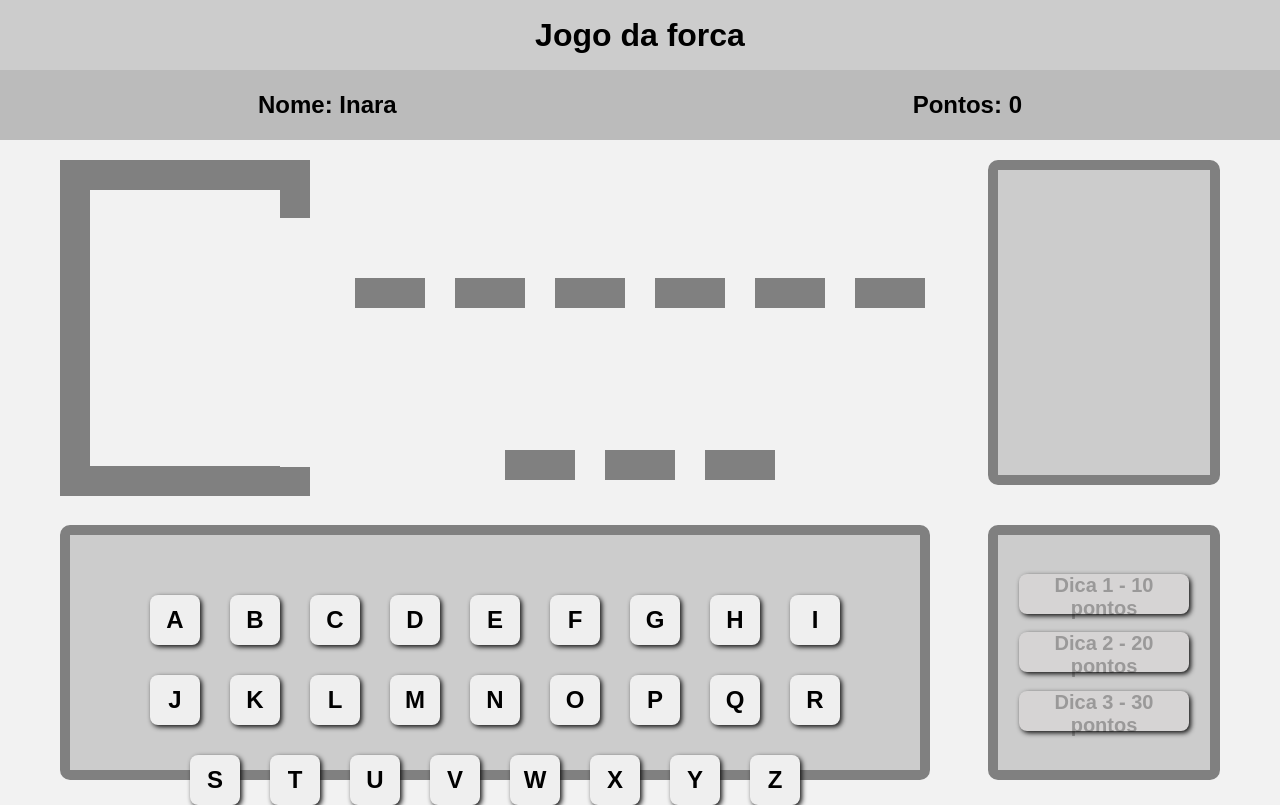
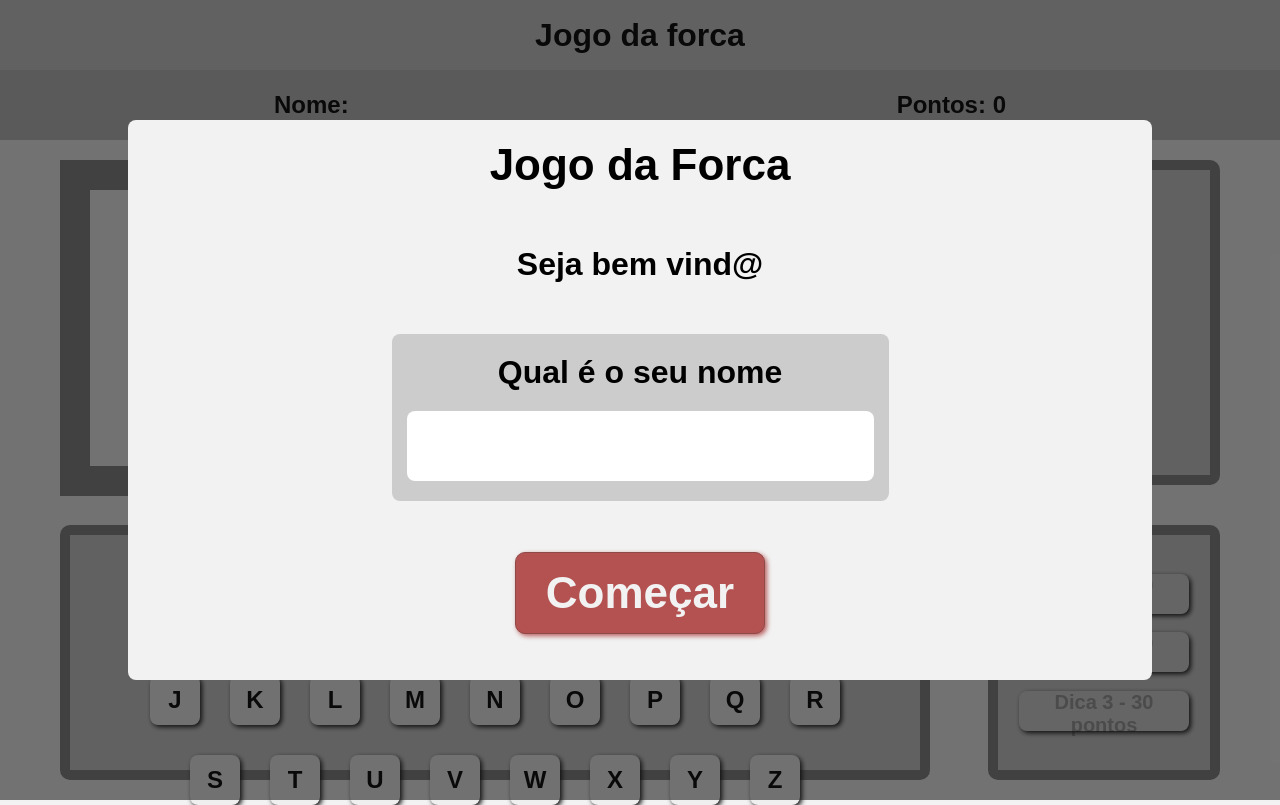
Before and after one commit to Inaralmeida/jogoDaForca, a plain HTML site: page index.html in a window 1280 px wide. Drawn offline with Linux system fonts and the light colour scheme.

Commit message:
feat: modal start

```diff
--- /dev/null
+++ b/css/modal.css
@@ -0,0 +1,61 @@
+.modal {
+  width: 100%;
+  height: 100vh;
+  position: absolute;
+  top: 0;
+  left: 0;
+  background-color: #11111190;
+  display: flex;
+  align-items: center;
+  justify-content: center;
+}
+
+.modal-content {
+  width: 80%;
+  height: 70%;
+  background-color: #f2f2f2;
+  border-radius: 8px;
+  padding: 20px 15px;
+  display: flex;
+  align-items: center;
+  flex-direction: column;
+  justify-content: space-between;
+}
+
+.modal-content .header {
+  width: 100%;
+  height: 80px;
+  text-align: center;
+}
+
+.modal-content .content {
+  width: 100%;
+  height: calc(100% - 80px);
+  display: flex;
+  align-items: center;
+  justify-content: space-around;
+  flex-direction: column;
+}
+
+.modal-content form {
+  width: 50%;
+  background-color: #ccc;
+  display: flex;
+  align-items: center;
+  border-radius: 8px;
+  padding: 20px 15px;
+  flex-direction: column;
+  align-items: center;
+  gap: 20px;
+}
+
+.modal-content form input {
+  width: 100%;
+  height: 70px;
+  border-radius: 8px;
+  outline: none;
+  border: none;
+  padding-left: 10px;
+  font-size: 32px;
+  text-align: center;
+}
--- a/css/reset.css
+++ b/css/reset.css
@@ -1,16 +1,44 @@
-*{
+* {
   margin: 0;
   padding: 0;
   box-sizing: border-box;
 }
 
-:root{
+:root {
   width: 100%;
   height: 100vh;
   background-color: #f2f2f2;
   font-family: sans-serif;
 }
 
-button{
+button {
   cursor: pointer;
 }
+
+.title {
+  font-size: 44px;
+  font-weight: 700;
+}
+
+.subtitle {
+  font-size: 32px;
+  font-weight: 600;
+}
+
+.call-action {
+  padding: 15px 30px;
+  text-align: center;
+  font-size: 44px;
+  border-radius: 10px;
+  background-color: brown;
+  color: #f2f2f2;
+  font-weight: 600;
+  border: 1px solid rgb(118, 31, 31);
+  box-shadow: 2px 2px 5px rgb(170, 54, 54);
+  opacity: 0.8;
+  transition: all 0.2s;
+}
+
+.call-action:hover {
+  opacity: 1;
+}
--- a/index.html
+++ b/index.html
@@ -1,16 +1,16 @@
 <!DOCTYPE html>
 <html lang="pt_BR">
   <head>
-    <meta charset="UTF-8">
-    <meta http-equiv="X-UA-Compatible" content="IE=edge">
-    <meta name="viewport" content="width=device-width, initial-scale=1.0">
+    <meta charset="UTF-8" />
+    <meta http-equiv="X-UA-Compatible" content="IE=edge" />
+    <meta name="viewport" content="width=device-width, initial-scale=1.0" />
 
-    <link rel="stylesheet" href="./css/reset.css">
-    <link rel="stylesheet" href="./css/style.css">
+    <link rel="stylesheet" href="./css/reset.css" />
+    <link rel="stylesheet" href="./css/style.css" />
+    <link rel="stylesheet" href="./css/modal.css" />
     <title>Jogo da Forca</title>
   </head>
   <body>
-
     <header>
       <h1>Jogo da forca</h1>
     </header>
@@ -18,7 +18,7 @@
     <main>
       <section class="informacoes">
         <div class="name">
-                <h2>Nome: <span id="playerName">Inara </span> </h2>
+          <h2>Nome: <span id="playerName"></span></h2>
         </div>
 
         <div class="pontuacao">
@@ -37,24 +37,42 @@
             <span class="pernaE"></span>
           </div>
         </div>
-            <div class="letras" id="containerLetras">
-            </div>
-            <div class="dicas" id="containerDicas">
-            </div>
+        <div class="letras" id="containerLetras"></div>
+        <div class="dicas" id="containerDicas"></div>
       </section>
 
       <section class="teclado">
-            <div class="btns-letras" id="teclado">
-            </div>
+        <div class="btns-letras" id="teclado"></div>
         <div class="btn-options">
-                <button id='dica1' disabled="true" class="btnDica">Dica 1 - 10 pontos</button>
-                <button id='dica2' disabled="true" class="btnDica">Dica 2 - 20 pontos</button>
-                <button id='dica3' disabled="true" class="btnDica">Dica 3 - 30 pontos</button>
+          <button id="dica1" disabled="true" class="btnDica">
+            Dica 1 - 10 pontos
+          </button>
+          <button id="dica2" disabled="true" class="btnDica">
+            Dica 2 - 20 pontos
+          </button>
+          <button id="dica3" disabled="true" class="btnDica">
+            Dica 3 - 30 pontos
+          </button>
         </div>
       </section>
     </main>
 
     <script src="./js/main.js" type="module"></script>
 
+    <div class="modal">
+      <div class="modal-content">
+        <section class="header">
+          <h1 class="title">Jogo da Forca</h1>
+        </section>
+        <section class="content">
+          <h2 class="subtitle">Seja bem vind@</h2>
+          <form action="">
+            <h3 class="subtitle">Qual é o seu nome</h3>
+            <input type="text" id="name-player" />
+          </form>
+          <button class="call-action">Começar</button>
+        </section>
+      </div>
+    </div>
   </body>
 </html>
```
Lines whose indentation alone changed are shown as unchanged.
